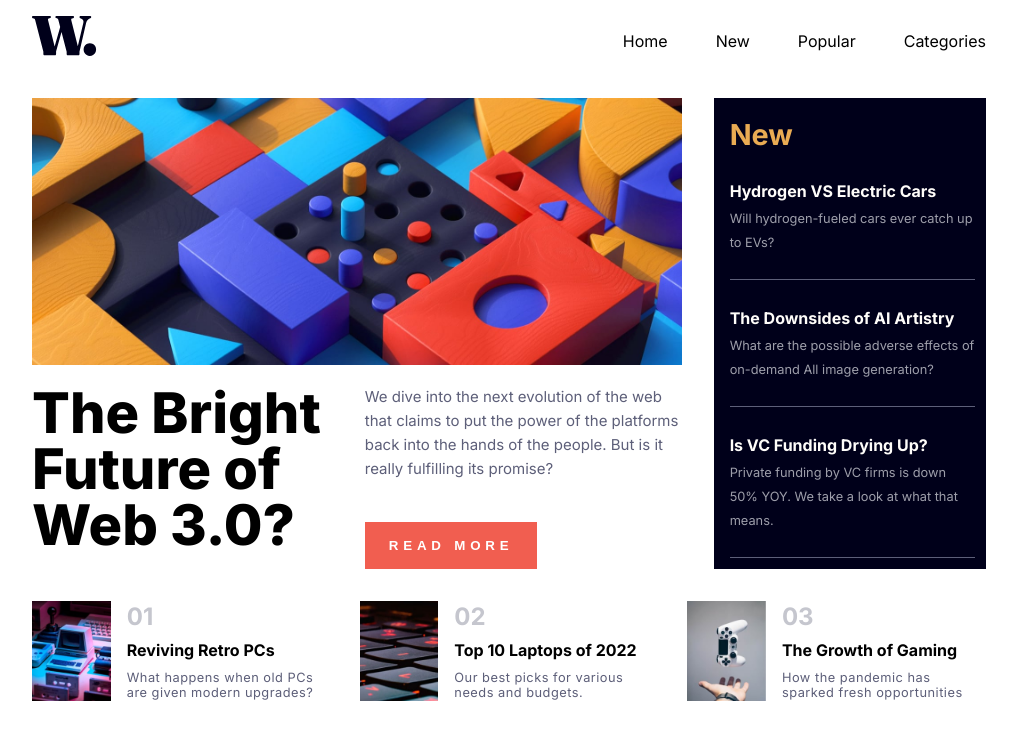
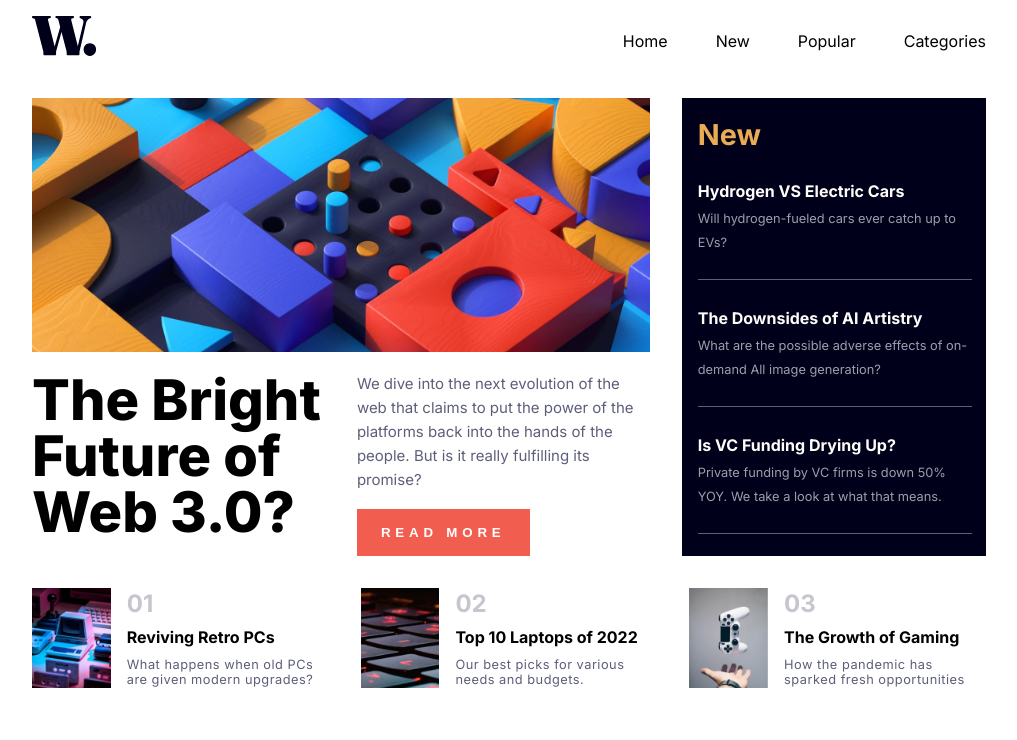
Before and after one commit to yukihirop/fm_news-homepage-main, a Next.js app in the folder app/: page / in a window 1280 px wide. Shown: the top 740 px of the page, without its empty margins (131-1148 px from the left). Built offline with nearby package versions, Linux system fonts and the light colour scheme.

Commit message:
fix: 🐛 news main

```diff
--- a/app/components/news-main.tsx
+++ b/app/components/news-main.tsx
@@ -1,5 +1,5 @@
 import styled from "@emotion/styled";
-import { sm } from "styles/media-query";
+import { md } from "styles/media-query";
 import { News } from "interfaces/news";
 
 const NewsMainContainer = styled.main`
@@ -7,15 +7,15 @@ const NewsMainContainer = styled.main`
   height: fit-content;
   display: flex;
 
-  ${sm} {
+  ${md} {
     flex-direction: column;
   }
 `;
 const NewsMainArticle = styled.article`
-  width: 70%;
+  width: 67%;
   margin-right: 2rem;
 
-  ${sm} {
+  ${md} {
     width: 100%;
   }
 `;
@@ -25,7 +25,7 @@ const NewsMainArticleHero = styled.section`
   flex-direction: row;
   margin-top: 1rem;
 
-  ${sm} {
+  ${md} {
     flex-direction: column;
   }
 `;
@@ -35,10 +35,10 @@ const NewsMainArticleHeroTitle = styled.h1`
   font-size: 3.5rem;
   width: 50%;
   padding-bottom: 1rem;
-  margin-right: 1rem;
+  margin-right: 2rem;
   line-height: 3.5rem;
 
-  ${sm} {
+  ${md} {
     width: 100%;
   }
 `;
@@ -49,7 +49,7 @@ const NewsMainArticleHeroDescSection = styled.section`
   flex-direction: column;
   justify-content: space-between;
 
-  ${sm} {
+  ${md} {
     width: 100%;
   }
 `;
@@ -81,11 +81,11 @@ const NewsMainArticleHeroImg = styled.img`
 `;
 
 const NewsMainAside = styled.aside`
-  width: 280px;
+  width: 33%;
   background: var(--very-dark-blue);
   color: var(--off-white);
 
-  ${sm} {
+  ${md} {
     margin-top: 2rem;
     width: 100%;
   }
@@ -109,7 +109,6 @@ const NewsMainAsideItem = styled.li`
 `;
 const NewsMainAsideItemSection = styled.section`
   width: 90%;
-  // do not disply when hover <li/>
   margin: -0.1rem 1rem;
   padding: 1.5rem 0;
   border-bottom: .1rem solid var(--dark-grayish-blue);
--- a/app/pages/index.tsx
+++ b/app/pages/index.tsx
@@ -19,7 +19,7 @@ const NewsArticlesContainer = styled.section`
   display: flex;
   justify-content: space-between;
   padding-top: 2rem;
-  gap: 1.8rem;
+  gap: 2rem;
 
   ${md} {
     flex-direction: column;
```
Also changed, not shown: app/components/news-aside.tsx (deleted).
